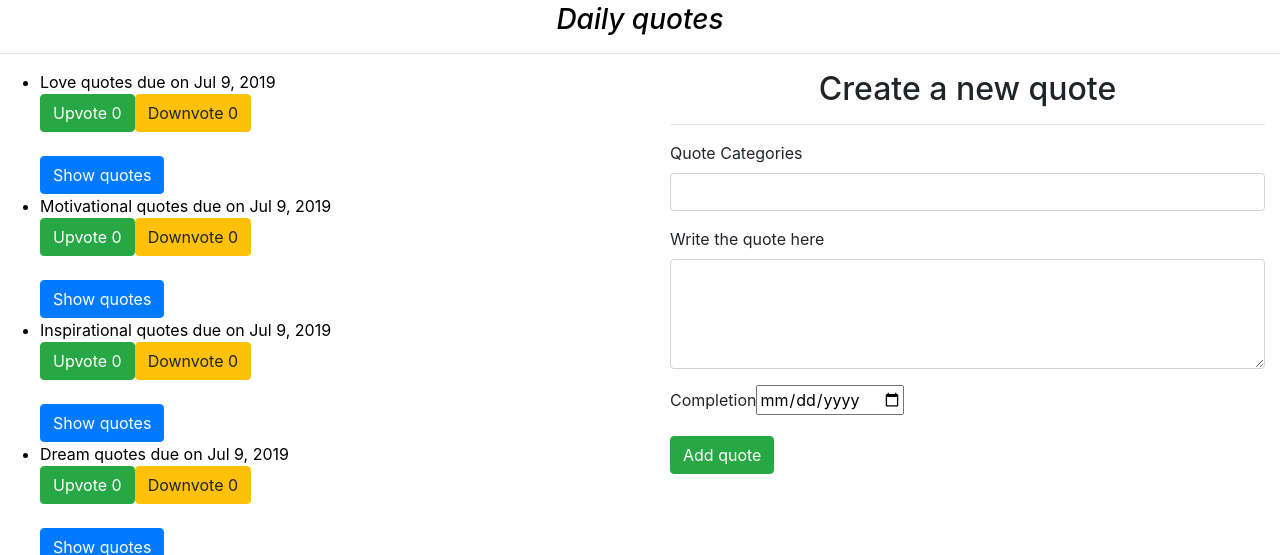
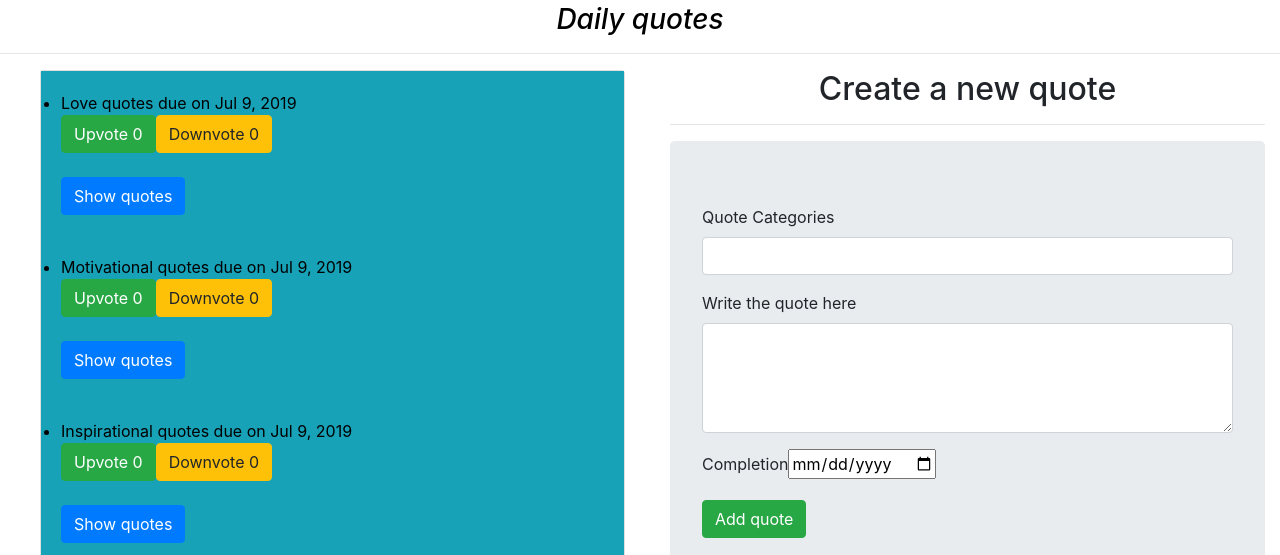
Before and after one commit to michael760odhiambo/My-quotes, an Angular app: page / in a window 1280 px wide. Shown: the part 397-952 px from the top of the page. Built offline with nearby package versions, Linux system fonts and the light colour scheme.

Commit message:
save authirs name

```diff
--- a/src/app/quote-form/quote-form.component.html
+++ b/src/app/quote-form/quote-form.component.html
@@ -1,7 +1,7 @@
 <div class="container-fluid">
   <h2 class="text-center">Create a new quote</h2>
   <hr>
-  <form (ngSubmit)='submitQuote()' #quoteForm='ngForm'>
+  <form (ngSubmit)='submitQuote()' #quoteForm='ngForm' class='jumbotron'>
       <div class="form-group">
 
           <label for="name">Quote Categories</label>
--- a/src/app/quote/quote.component.css
+++ b/src/app/quote/quote.component.css
@@ -9,3 +9,10 @@ h3{
 li{
   color: black;
 }
+.jumbotron{
+  color:pink;
+  width: 70%;
+
+
+}
+p{ color:blue;}
--- a/src/app/quote/quote.component.html
+++ b/src/app/quote/quote.component.html
@@ -4,8 +4,9 @@
   <div class="row">
     <div class="col-md-6">
       <ul>
-        <div *ngFor='let quote of quotes; let i = index'>
-          <li id={{i}}appStrikethrough>
+        <div class="card">
+          <div *ngFor='let quote of quotes; let i = index' class='card-body bg-info' >
+            <li id={{i}}appStrikethrough style="color:black">
               {{quote.name}} due on {{quote.completeDate|date}}
               <br>
 
@@ -18,6 +19,7 @@
               <app-quote-detail *ngIf='quote.showDescription' [quote]='quote' (isComplete)='deleteQoute($event, i)'></app-quote-detail>
 
           </div>
+        </div>
       </ul>
     </div>
     <div class="col-md-6">
```
Also changed, not shown: 1 other file (tests, documents, lock files or other folders). Lines whose indentation alone changed are shown as unchanged.
